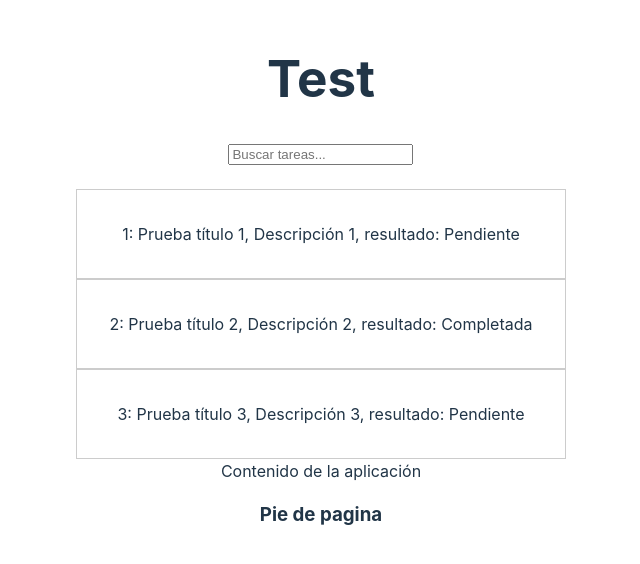
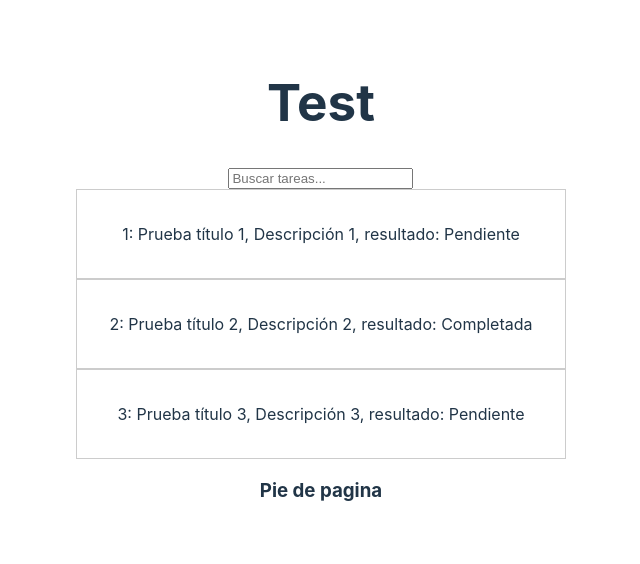
Before and after one commit to dlarreagoni/react-101-dlarrea, a React (Vite) app: page / in a window 1280 px wide. Shown: the part 118-682 px from the top of the page, without its empty margins (319-959 px from the left). Built offline with nearby package versions, Linux system fonts and the light colour scheme.

Commit message:
Refactor: limpio App para que el filtrado lo haga la TaskList y no app

```diff
--- a/src/App.tsx
+++ b/src/App.tsx
@@ -2,7 +2,7 @@ import { useState } from 'react'
 import './App.css'
 import Layout from './components/Layout/Layout'
 import SearchBar from './components/Search/Search'
-import TaskCard from './components/TaskCard/TaskCard'
+import TasksLists from './components/TaskCard/TaskList'
 import { Task } from './types'
 
 function App() {
@@ -12,23 +12,13 @@ function App() {
     { id: 3, title: 'Prueba título 3', description: 'Descripción 3', completed: false },
   ]
 
-  const [searchText, setSearchText] = useState('')
-
-  const filteredTodos = todosList.filter(
-    (todo) =>
-      todo.title.toLowerCase().includes(searchText.toLowerCase()) ||
-      todo.description.toLowerCase().includes(searchText.toLowerCase()),
-  )
+  const [searchText, setSearchText] = useState<string>('')
 
   return (
     <Layout>
       <SearchBar searchText={searchText} setSearchText={setSearchText} />
       <br />
-      <br />
-      {filteredTodos.map((todo) => (
-        <TaskCard key={todo.id} task={todo} />
-      ))}
-      <div>Contenido de la aplicación</div>
+      <TasksLists tasks={todosList} filter={searchText} />
     </Layout>
   )
 }
--- a/src/components/TaskCard/TaskList.tsx
+++ b/src/components/TaskCard/TaskList.tsx
@@ -4,12 +4,15 @@ import TaskCard from './TaskCard'
 
 interface TasksListProps {
   tasks: Task[]
+  filter: string
 }
 
-const TasksLists: FC<TasksListProps> = ({ tasks }) => {
+const TasksLists: FC<TasksListProps> = ({ tasks, filter }) => {
+  const filteredTodos = filter ? tasks.filter((todo) => todo.title.toLowerCase().includes(filter.toLowerCase())) : tasks
+
   return (
     <>
-      {tasks.map((todo: Task) => (
+      {filteredTodos.map((todo: Task) => (
         <TaskCard task={todo} key={`task-${todo.id}`} />
       ))}
     </>
```
